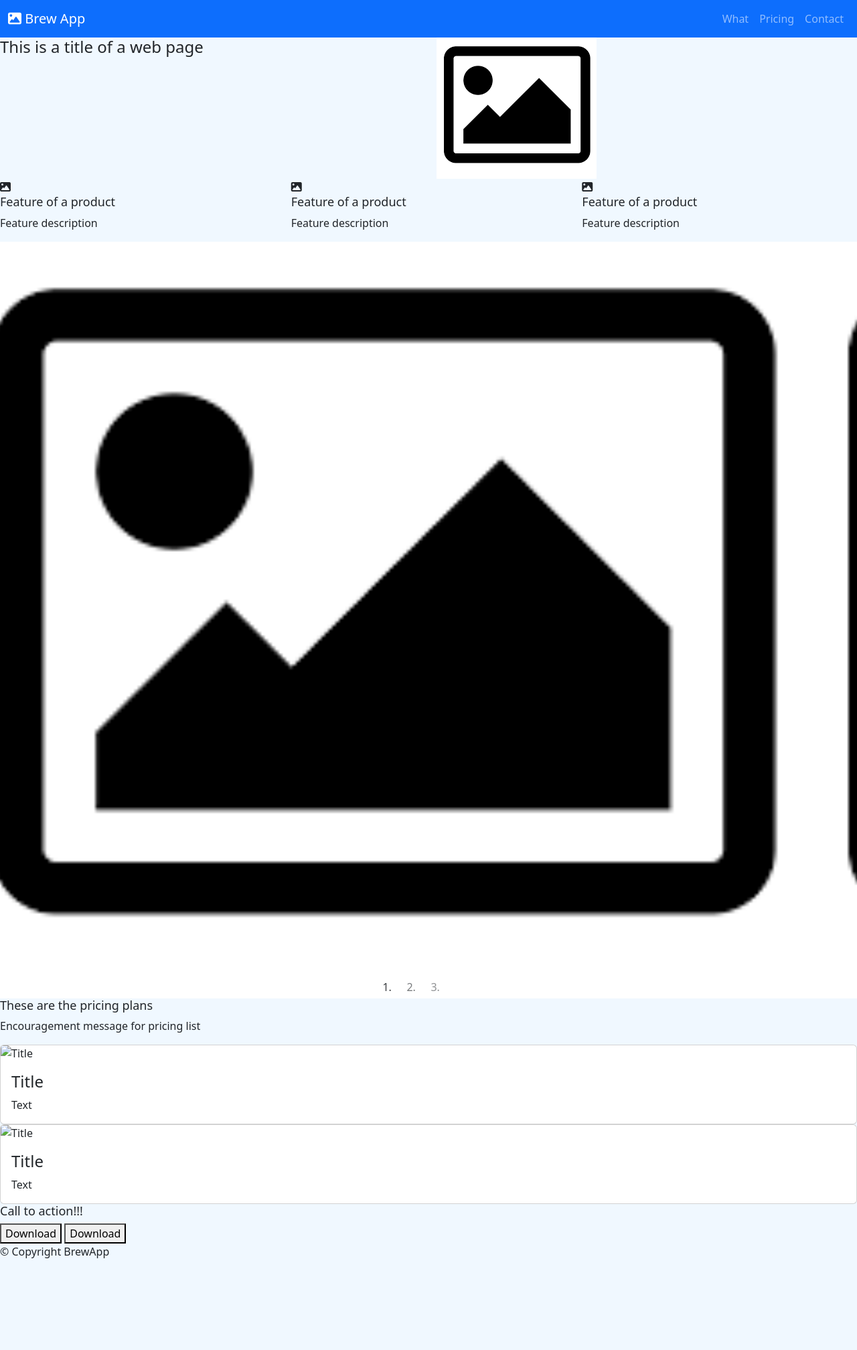
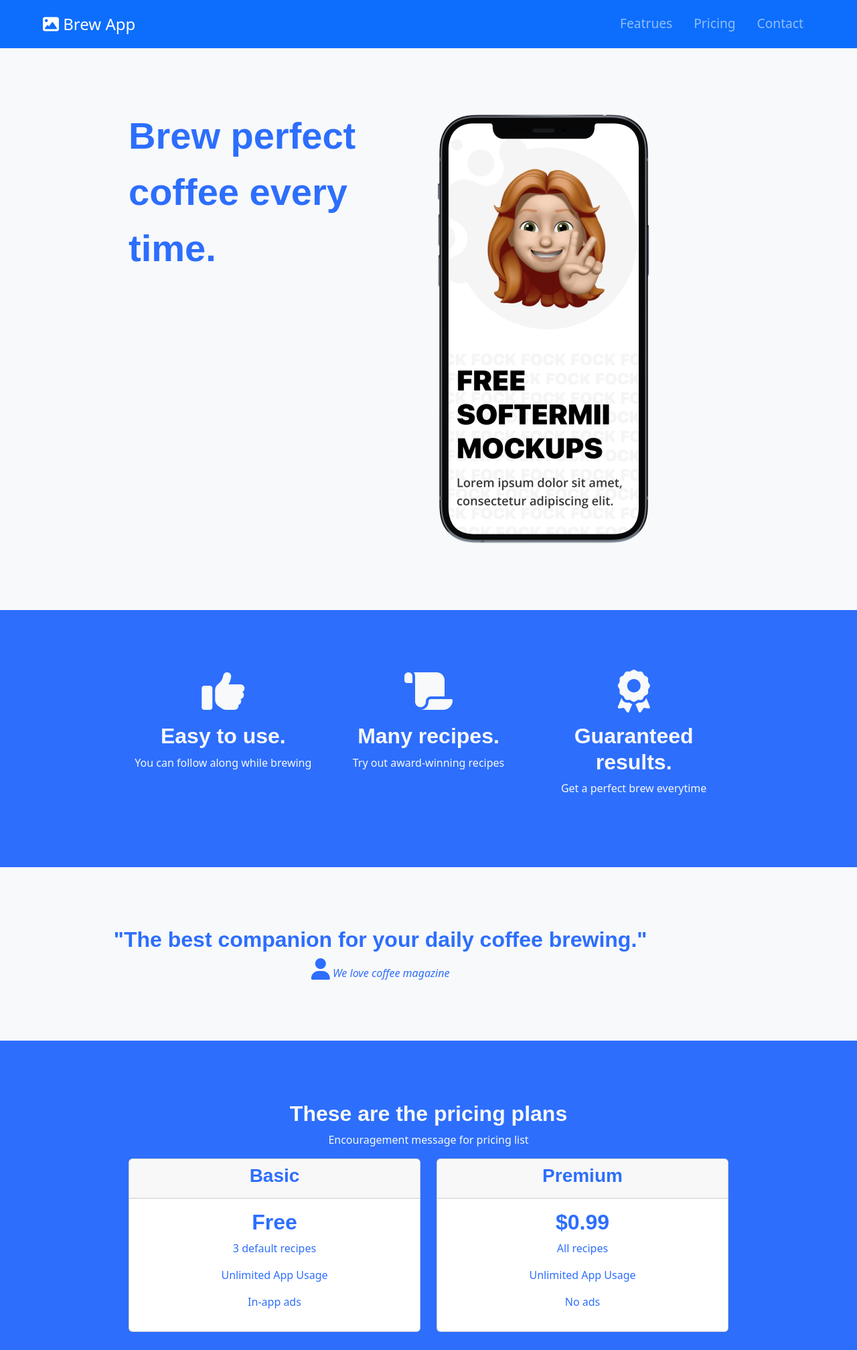
Before and after one commit to danmazan/brew-app, a plain HTML site: page index.html in a window 1280 px wide. Shown: the top 2016 px of the page at 67% size. Before the commit the page ends 1897 px from the top, so only its background shows below. Drawn offline with nearby package versions, Linux system fonts and the light colour scheme.

Commit message:
added layout and style

```diff
--- a/css/styles.css
+++ b/css/styles.css
@@ -1,11 +1,68 @@
 body{
-    background-color: aliceblue;
+    background-color: #f8f9fa;
+    text-align: center;
 }
 
-h1{
-    font-size: x-large;
+h1, h2, h3, h4, h5, h6{
+    font-family:Arial, Helvetica, sans-serif;
+    font-weight: 900;
 }
 
-h2{
-    font-size: large;
+
+.container-fluid{
+    padding: 7% 15%;
 }
+
+.navbar{
+    padding: 1% 5%;
+}
+
+.navbar-brand{
+    font-size: 1.5rem;
+}
+
+.nav-item{
+    font-size: 1.2rem;
+}
+
+.icon{
+    margin-bottom: 1rem;
+}
+
+.icon:hover{
+    color:aliceblue;
+}
+
+/* sections */
+.white-section{
+    color: #2D6EFD;
+    background-color: #f8f9fa;
+}
+
+.blue-section{
+    color: #f8f9fa;
+    background-color: #2D6EFD;
+}
+
+/* title section */
+#title{
+    text-align: left;
+}
+.main-heading{
+    color: #2D6EFD;
+    font-size: 3.5rem;
+    line-height: 1.5;
+}
+
+.input-group{
+    width: 400px;
+}
+
+.card{
+    color: #2D6EFD;
+}
+
+/* footer section */
+.footer-icon{
+    margin: 20px 10px;
+}
--- a/index.html
+++ b/index.html
@@ -13,145 +13,177 @@
 </head>
 
 <body>
+
     <!-- navbar -->
 
     <nav class="navbar navbar-expand-lg bg-primary" data-bs-theme="dark">
-        <div class="container-fluid">
         <a href="#" class="navbar-brand">
             <i class="fa-solid fa-image"></i>
             Brew App
         </a>
-            <button class="navbar-toggler" type="button" data-bs-toggle="collapse"
-                data-bs-target="#navbarSupportedContent" aria-controls="navbarSupportedContent" aria-expanded="false"
-                aria-label="Toggle navigation">
+        <button class="navbar-toggler" type="button" data-bs-toggle="collapse" data-bs-target="#navbarSupportedContent"
+            aria-controls="navbarSupportedContent" aria-expanded="false" aria-label="Toggle navigation">
             <span class="navbar-toggler-icon"></span>
         </button>
         <div class="collapse navbar-collapse" id="navbarSupportedContent">
             <ul class="navbar-nav ms-auto">
-                    <li class="nav-item">
-                        <a href="#features" class="nav-link">What</a>
+                <li class="nav-item px-2">
+                    <a href="#features" class="nav-link">Featrues</a>
                 </li>
-                    <li class="nav-item">
+                <li class="nav-item px-2">
                     <a href="#pricing" class="nav-link">Pricing</a>
                 </li>
-                    <li class="nav-item">
+                <li class="nav-item px-2">
                     <a href="#footer" class="nav-link">Contact</a>
                 </li>
             </ul>
         </div>
-        </div>
     </nav>
 
     <!-- title section -->
-    <section id="title">
+    <section id="title" class="white-section">
+        <div class="container-fluid">
             <div class="row">
                 <div class="col-lg-6">
-                <h1 class="main-heading">This is a title of a web page</h1>
+                    <h1 class="main-heading">Brew perfect coffee every time.</h1>
                 </div>
                 <div class="col-lg-6">
-                <img src="images/dummy.png" alt="title-img" class="title-img">
+                    <img src="images/phone.png" alt="title-img" class="title-img">
+                </div>
+            </div>
+        </div>
+
+    </section>
+
+    <!-- tutorial section -->
+    <!-- <section id="tutorial">
+
+    </section> -->
+
+    <!-- features section -->
+    <section id="features" class="blue-section">
+        <div class="container-fluid">
+            <div class="row">
+                <div class="col-lg-4">
+                    <i class="icon fa-solid fa-thumbs-up fa-4x"></i>
+                    <h2 class="feature-heading">Easy to use.</h2>
+                    <p>You can follow along while brewing</p>
+                </div>
+                <div class="col-lg-4">
+                    <i class="icon fa-solid fa-scroll fa-4x"></i>
+                    <h2 class="feature-heading">Many recipes.</h2>
+                    <p>Try out award-winning recipes</p>
+                </div>
+                <div class="col-lg-4">
+                    <i class="icon fa-solid fa-award fa-4x"></i>
+                    <h2 class="feature-heading">Guaranteed results.</h2>
+                    <p>Get a perfect brew everytime</p>
+                </div>
+            </div>
+        </div>
+
+    </section>
+
+    <!-- testimonials (?) section-->
+    <section id="testimonials" class="white-section">
+
+        <div id="testimonial" class="carousel slide" data-bs-ride="carousel">
+            <div class="carousel-inner">
+                <div class="carousel-item active container-fluid">
+                    <h2 class="testimonial-text">
+                        "The best companion for your daily coffee brewing."
+                    </h2>
+                    <i class="fa-solid fa-user fa-2x"></i>
+                    <em>We love coffee magazine</em>
+                </div>
+                <div class="carousel-item container-fluid">
+                    <h2 class="testimonial-text">
+                        "An amazing introduction into the world of coffee."
+                    </h2>
+                    <i class="fa-solid fa-user fa-2x"></i>
+                    <em>mycup.com</em>
+                </div>
+                <div class="carousel-item container-fluid">
+                    <h2 class="testimonial-text">
+                        "Easy, fun and also educational."
+                    </h2>
+                    <i class="fa-solid fa-user fa-2x"></i>
+                    <em>appreviews.test</em>
+                </div>
             </div>
         </div>
 
 
     </section>
 
-    <!-- tutorial section -->
-    <section id="tutorial">
+    <!-- Pricing information -->
+    <section id="pricing" class="blue-section">
+        <div class="container-fluid">
+            <h2>These are the pricing plans</h2>
+            <p>Encouragement message for pricing list</p>
 
-    </section>
-
-    <!-- features section -->
-    <section id="features">
             <div class="row">
-            <div class="col-lg-4">
-                <i class="fa-solid fa-image"></i>
-                <h2 class="feature-heading">Feature of a product</h2>
-                <p>Feature description</p>
+                <div class="pricing-column col-lg-6">
+                    <div class="card mb-4">
+                        <div class="card-header">
+                            <h3>Basic</h3>
                         </div>
-            <div class="col-lg-4">
-                <i class="fa-solid fa-image"></i>
-                <h2 class="feature-heading">Feature of a product</h2>
-                <p>Feature description</p>
+                        <div class="d-grid card-body">
+                            <h2 class="price-text">Free</h2>
+                            <p>3 default recipes</p>
+                            <p>Unlimited App Usage</p>
+                            <p>In-app ads</p>
                         </div>
-            <div class="col-lg-4">
-                <i class="fa-solid fa-image"></i>
-                <h2 class="feature-heading">Feature of a product</h2>
-                <p>Feature description</p>
+                    </div>
+                </div>
+                <div class="pricing-column col-lg-6">
+                    <div class="card">
+                        <div class="card-header">
+                            <h3>Premium</h3>
+                        </div>
+                        <div class="d-grid card-body">
+                            <h2 class="price-text">$0.99</h2>
+                            <p>All recipes</p>
+                            <p>Unlimited App Usage</p>
+                            <p>No ads</p>
+                        </div>
+                    </div>
                 </div>
             </div>
 
-    </section>
-
-    <!-- testimonials (?) section-->
-    <section id="testimonials">
-
-        <div id="testimonial" class="carousel slide" data-bs-ride="carousel">
-            <ol class="carousel-indicators">
-                <li data-bs-target="#testimonial" data-bs-slide-to="0" class="active" aria-current="true"
-                    aria-label="First slide"></li>
-                <li data-bs-target="#testimonial" data-bs-slide-to="1" aria-label="Second slide"></li>
-                <li data-bs-target="#testimonial" data-bs-slide-to="2" aria-label="Third slide"></li>
-            </ol>
-            <div class="carousel-inner" role="listbox">
-                <div class="carousel-item active">
-                    <img src="images/dummy.png" class="w-100 d-block" alt="First slide">
-                </div>
-                <div class="carousel-item">
-                    <img src="images/dummy.png" class="w-100 d-block" alt="Second slide">
-                </div>
-                <div class="carousel-item">
-                    <img src="images/dummy.png" class="w-100 d-block" alt="Third slide">
-                </div>
-            </div>
-            <button class="carousel-control-prev" type="button" data-bs-target="#testimonial" data-bs-slide="prev">
-                <span class="carousel-control-prev-icon" aria-hidden="true"></span>
-                <span class="visually-hidden">Previous</span>
-            </button>
-            <button class="carousel-control-next" type="button" data-bs-target="#testimonial" data-bs-slide="next">
-                <span class="carousel-control-next-icon" aria-hidden="true"></span>
-                <span class="visually-hidden">Next</span>
-            </button>
-        </div>
-
-
-    </section>
-
-    <!-- Pricing information -->
-    <section id="pricing">
-        <h2>These are the pricing plans</h2>
-        <p>Encouragement message for pricing list</p>
-
-        <div class="card">
-            <img class="card-img-top" src="holder.js/100x180/" alt="Title">
-            <div class="card-body">
-                <h4 class="card-title">Title</h4>
-                <p class="card-text">Text</p>
-            </div>
-        </div>
-
-        <div class="card">
-            <img class="card-img-top" src="holder.js/100x180/" alt="Title">
-            <div class="card-body">
-                <h4 class="card-title">Title</h4>
-                <p class="card-text">Text</p>
-            </div>
         </div>
 
     </section>
 
     <!-- CTA section -->
-    <section id="cta">
-        <h2 class="cta-text">Call to action!!!</h2>
-        <button class="download-google">Download</button>
-        <button class="download-apple">Download</button>
+    <section id="cta" class="white-section">
+        <div class="container-fluid">
+            <h2 class="cta-text">Download the app and start brewing now!</h2>
+            <p>Sign up for a newsletter so you won't miss out on any updates!</p>
+            <div class="input-group mx-auto mb-4">
+                <span class="input-group-text" id="basic-addon1"><i class="fa-solid fa-envelope"></i></span>
+                <input type="mail" class="form-control" placeholder="yourmail@example.com" aria-label="Username"
+                    aria-describedby="basic-addon1">
+            </div>
+            <button type="button" class="btn btn-primary"><i class="fa-brands fa-google-play"></i>
+                Download</button>
+            <button type="button" class="btn btn-outline-primary"><i class="fa-brands fa-app-store"></i>
+                Download</button>
+
+        </div>
     </section>
 
     <!-- footer -->
-    <section id="footer">
-        <!-- icons goes here -->
+    <footer class="blue-section" id="footer">
+        <div class="container-fluid">
+            <i class="footer-icon fa-brands fa-facebook"></i>
+            <i class="footer-icon fa-brands fa-twitter"></i>
+            <i class="footer-icon fa-solid fa-envelope"></i>
+            <i class="footer-icon fa-brands fa-instagram"></i>
+
             <p>© Copyright BrewApp</p>
-    </section>
+        </div>
+    </footer>
 
 
     <script src="https://cdn.jsdelivr.net/npm/bootstrap@5.3.0-alpha1/dist/js/bootstrap.bundle.min.js"
```
Also changed, not shown: images/phone.png (added). Lines whose indentation alone changed are shown as unchanged.
